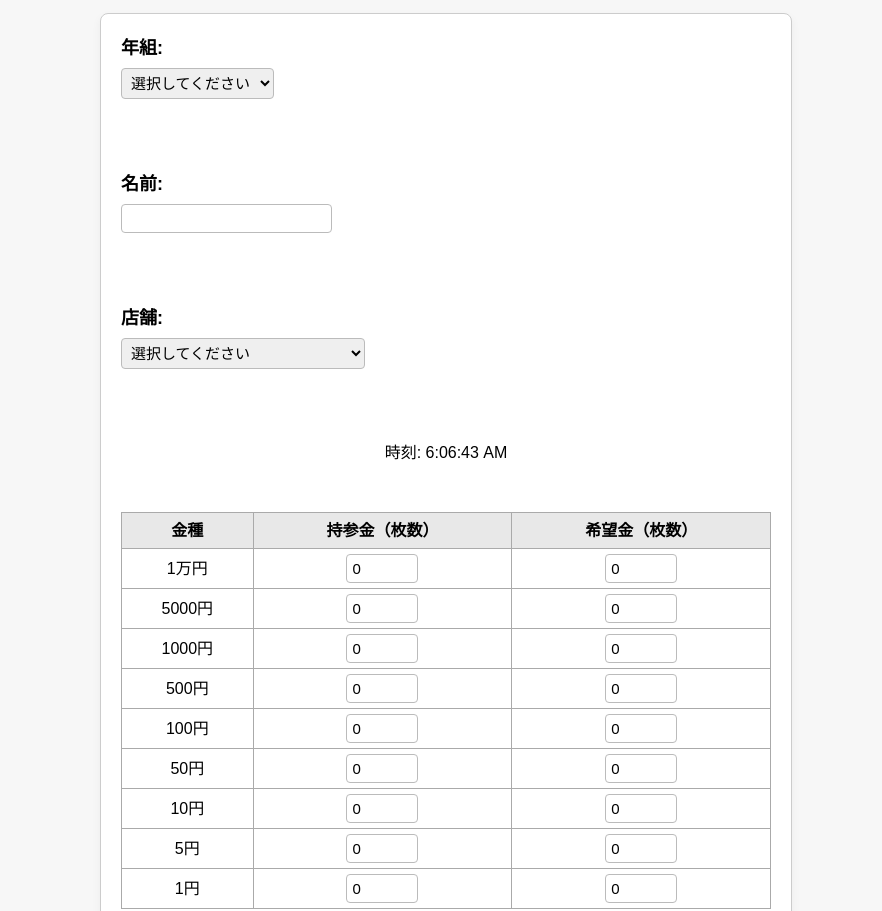
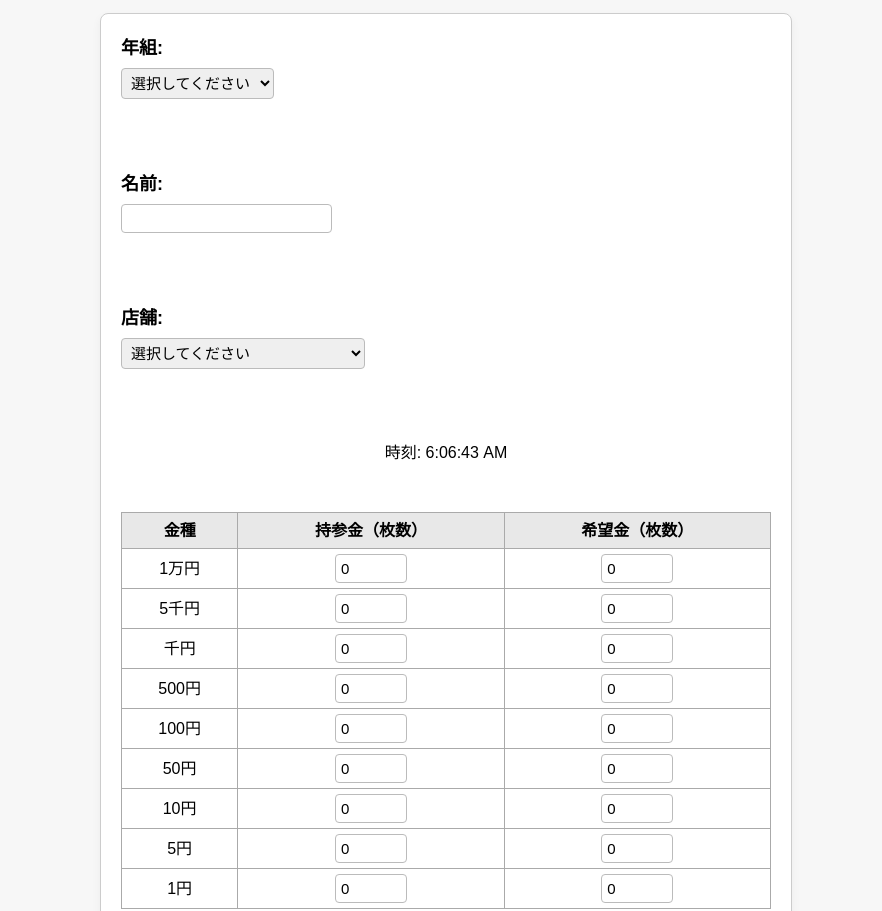
Before and after one commit to izusho3402/-, a plain HTML site: page index.html in a window 1280 px wide. Shown: the part 189-1100 px from the top of the page, without its empty margins (194-1076 px from the left). Drawn offline with Linux system fonts and the light colour scheme.

Commit message:
Fix HTML encoding issues in index.html

```diff
--- a/index.html
+++ b/index.html
@@ -161,8 +161,8 @@
         <th>希望金（枚数）</th>
       </tr>
       <tr><td>1万円</td><td><input type="number" name="jisan_10000" value="0"></td><td><input type="number" name="kibou_10000" value="0"></td></tr>
-      <tr><td>5000円</td><td><input type="number" name="jisan_5000" value="0"></td><td><input type="number" name="kibou_5000" value="0"></td></tr>
-      <tr><td>1000円</td><td><input type="number" name="jisan_1000" value="0"></td><td><input type="number" name="kibou_1000" value="0"></td></tr>
+      <tr><td>5千円</td><td><input type="number" name="jisan_5000" value="0"></td><td><input type="number" name="kibou_5000" value="0"></td></tr>
+      <tr><td>千円</td><td><input type="number" name="jisan_1000" value="0"></td><td><input type="number" name="kibou_1000" value="0"></td></tr>
       <tr><td>500円</td><td><input type="number" name="jisan_500" value="0"></td><td><input type="number" name="kibou_500" value="0"></td></tr>
       <tr><td>100円</td><td><input type="number" name="jisan_100" value="0"></td><td><input type="number" name="kibou_100" value="0"></td></tr>
       <tr><td>50円</td><td><input type="number" name="jisan_50" value="0"></td><td><input type="number" name="kibou_50" value="0"></td></tr>
```
